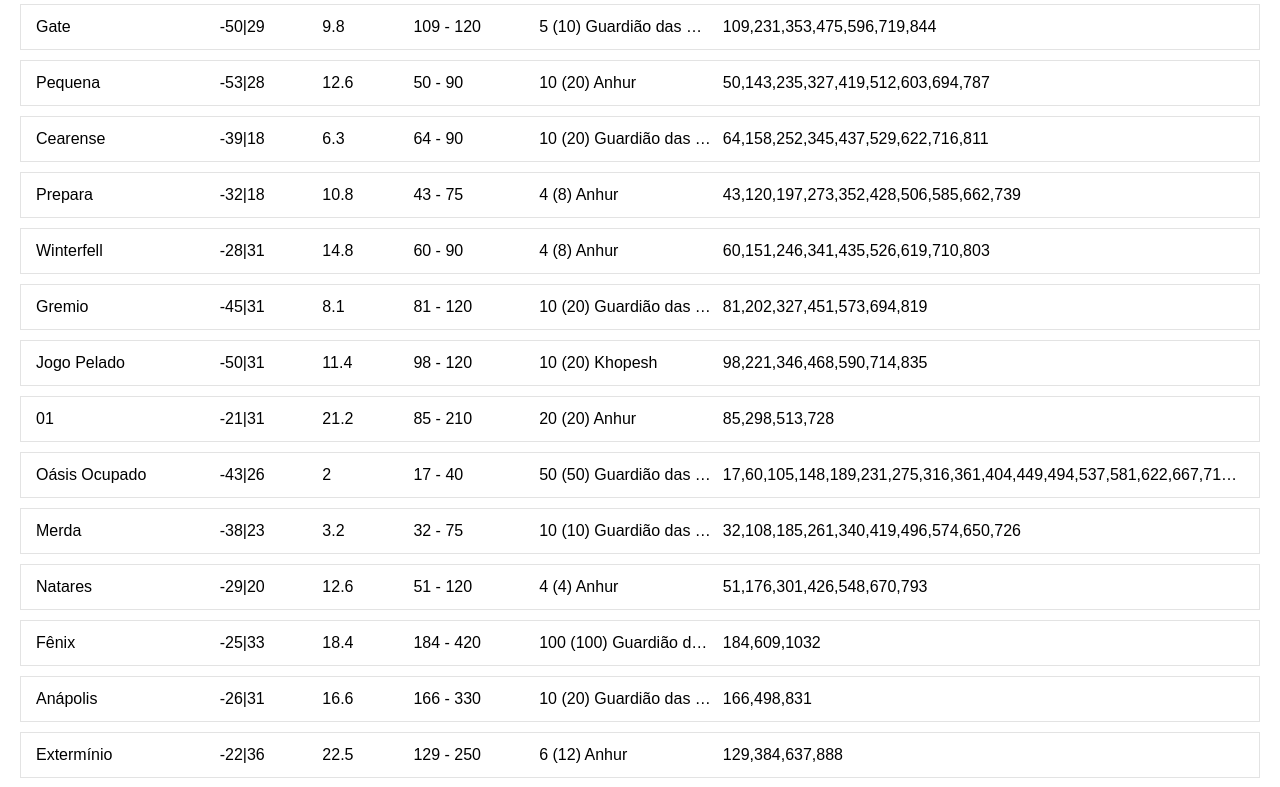
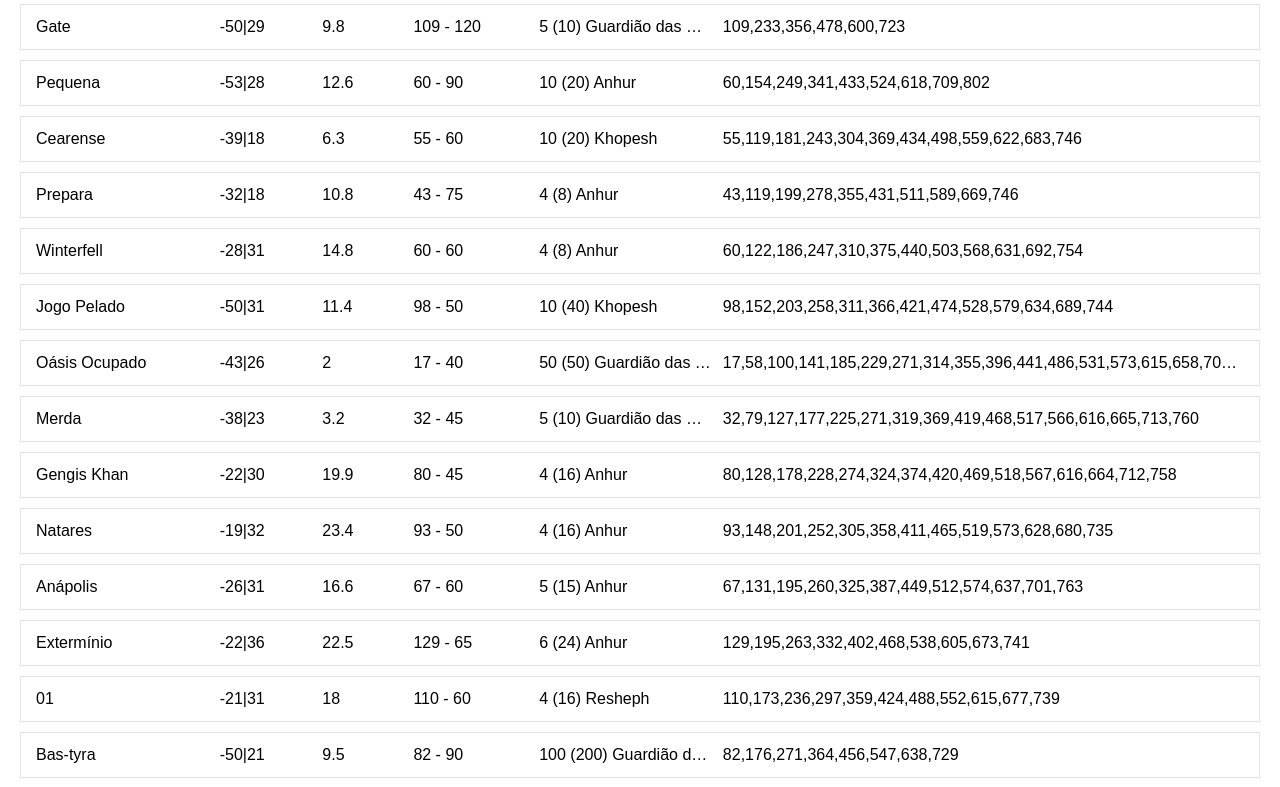
Before and after one commit to jonathanrz/travian-farms, a React (Create React App) app: page / in a window 1280 px wide. Shown: the part 460-1247 px from the top of the page. Built offline with nearby package versions, Linux system fonts and the light colour scheme.

Commit message:
Update troops

```diff
--- a/src/App.js
+++ b/src/App.js
@@ -33,16 +33,16 @@ const troops = [
 
 const alexandriaTroops = {
   "Milícia Escrava": 0,
-  "Guardião das Cinzas": 242,
-  "Khopesh": 30,
+  "Guardião das Cinzas": 275,
+  "Khopesh": 92,
   "Explorador Sopdu": 10,
-  "Anhur": 88,
-  "Resheph": 8
+  "Anhur": 113,
+  "Resheph": 12
 }
 
 const troiaTroops = {
   "Milícia Escrava": 13,
-  "Guardião das Cinzas": 18,
+  "Guardião das Cinzas": 38,
   "Khopesh": 0,
   "Explorador Sopdu": 0,
   "Anhur": 0,
@@ -68,10 +68,10 @@ const alexandriaFarms = [
     localization: "-42|25",
     distance: 1.4,
     time: 15,
-    time_to_attack: 45,
+    time_to_attack: 30,
     troops: {
       type: "Guardião das Cinzas",
-      amount: 10
+      amount: 5
     }
   },
   {
@@ -92,10 +92,10 @@ const alexandriaFarms = [
     localization: "-44|19",
     distance: 5.8,
     time: 59,
-    time_to_attack: 120,
+    time_to_attack: 65,
     troops: {
       type: "Guardião das Cinzas",
-      amount: 10
+      amount: 5
     }
   },
   {
@@ -103,11 +103,11 @@ const alexandriaFarms = [
     name: "Pimpolho",
     localization: "-40|17",
     distance: 7.1,
-    time: 71,
-    time_to_attack: 90,
+    time: 61,
+    time_to_attack: 60,
     troops: {
-      type: "Guardião das Cinzas",
-      amount: 10
+      type: "Khopesh",
+      amount: 5
     }
   },
   {
@@ -127,7 +127,7 @@ const alexandriaFarms = [
     name: "Pequena",
     localization: "-53|28",
     distance: 12.6,
-    time: 50,
+    time: 60,
     time_to_attack: 90,
     troops: {
       type: "Anhur",
@@ -139,10 +139,10 @@ const alexandriaFarms = [
     name: "Cearense",
     localization: "-39|18",
     distance: 6.3,
-    time: 64,
-    time_to_attack: 90,
+    time: 55,
+    time_to_attack: 60,
     troops: {
-      type: "Guardião das Cinzas",
+      type: "Khopesh",
       amount: 10
     }
   },
@@ -164,22 +164,10 @@ const alexandriaFarms = [
     localization: "-28|31",
     distance: 14.8,
     time: 60,
-    time_to_attack: 90,
+    time_to_attack: 60,
     troops: {
       type: "Anhur",
       amount: 4
-    }
-  },
-  {
-    id: 11,
-    name: "Gremio",
-    localization: "-45|31",
-    distance: 8.1,
-    time: 81,
-    time_to_attack: 120,
-    troops: {
-      type: "Guardião das Cinzas",
-      amount: 10
     }
   },
   {
@@ -188,22 +176,10 @@ const alexandriaFarms = [
     localization: "-50|31",
     distance: 11.4,
     time: 98,
-    time_to_attack: 120,
+    time_to_attack: 50,
     troops: {
       type: "Khopesh",
       amount: 10
-    }
-  },
-  {
-    id: 13,
-    name: "01",
-    localization: "-21|31",
-    distance: 21.2,
-    time: 85,
-    time_to_attack: 210,
-    troops: {
-      type: "Anhur",
-      amount: 20
     }
   },
   {
@@ -224,19 +200,19 @@ const alexandriaFarms = [
     localization: "-38|23",
     distance: 3.2,
     time: 32,
-    time_to_attack: 75,
+    time_to_attack: 45,
     troops: {
       type: "Guardião das Cinzas",
-      amount: 10
+      amount: 5
     }
   },
   {
     id: 16,
-    name: "Natares",
-    localization: "-29|20",
-    distance: 12.6,
-    time: 51,
-    time_to_attack: 120,
+    name: "Gengis Khan",
+    localization: "-22|30",
+    distance: 19.9,
+    time: 80,
+    time_to_attack: 45,
     troops: {
       type: "Anhur",
       amount: 4
@@ -244,14 +220,14 @@ const alexandriaFarms = [
   },
   {
     id: 17,
-    name: "Fênix",
-    localization: "-25|33",
-    distance: 18.4,
-    time: 184,
-    time_to_attack: 420,
+    name: "Natares",
+    localization: "-19|32",
+    distance: 23.4,
+    time: 93,
+    time_to_attack: 50,
     troops: {
-      type: "Guardião das Cinzas",
-      amount: 100
+      type: "Anhur",
+      amount: 4
     }
   },
   {
@@ -259,11 +235,11 @@ const alexandriaFarms = [
     name: "Anápolis",
     localization: "-26|31",
     distance: 16.6,
-    time: 166,
-    time_to_attack: 330,
+    time: 67,
+    time_to_attack: 60,
     troops: {
-      type: "Guardião das Cinzas",
-      amount: 10
+      type: "Anhur",
+      amount: 5
     }
   },
   {
@@ -272,7 +248,7 @@ const alexandriaFarms = [
     localization: "-22|36",
     distance: 22.5,
     time: 129,
-    time_to_attack: 250,
+    time_to_attack: 65,
     troops: {
       type: "Anhur",
       amount: 6
@@ -284,10 +260,22 @@ const alexandriaFarms = [
     localization: "-21|31",
     distance: 18,
     time: 110,
-    time_to_attack: 120,
+    time_to_attack: 60,
     troops: {
       type: "Resheph",
       amount: 4
+    }
+  },
+  {
+    id: 21,
+    name: "Bas-tyra",
+    localization: "-50|21",
+    distance: 9.5,
+    time: 82,
+    time_to_attack: 90,
+    troops: {
+      type: "Guardião das Cinzas",
+      amount: 100
     }
   }
 ]
@@ -339,6 +327,30 @@ const troiaFarms = [
     troops: {
       type: "Milícia Escrava",
       amount: 8
+    }
+  },
+  {
+    id: 105,
+    name: "01.",
+    localization: "-46|34",
+    distance: 7,
+    time: 50,
+    time_to_attack: 60,
+    troops: {
+      type: "Guardião das Cinzas",
+      amount: 5
+    }
+  },
+  {
+    id: 106,
+    name: "City of Hell",
+    localization: "-51|32",
+    distance: 2.8,
+    time: 28,
+    time_to_attack: 60,
+    troops: {
+      type: "Guardião das Cinzas",
+      amount: 10
     }
   }
 ]
```
